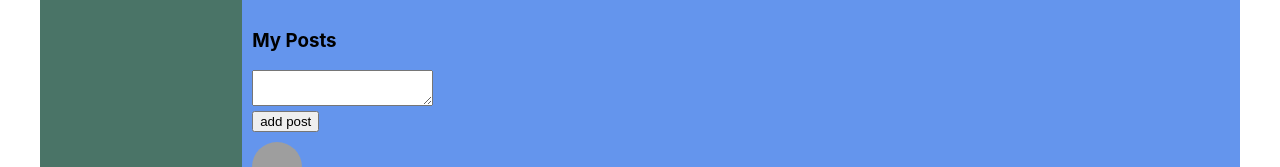
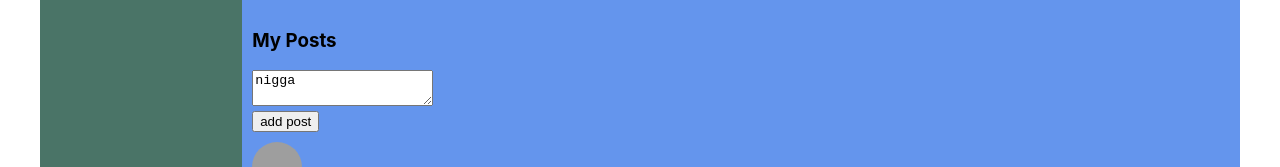
Before and after one commit to monrit/reactSamurai, a React (Create React App) app: page /profile in a window 1280 px wide. Shown: the part 554-721 px from the top of the page. Built offline with nearby package versions, Linux system fonts and the light colour scheme; grey boxes are pictures that could not be loaded.

Commit message:
fix textarea clear

```diff
--- a/src/components/Profile/MyPosts/MyPosts.jsx
+++ b/src/components/Profile/MyPosts/MyPosts.jsx
@@ -16,7 +16,7 @@ function MyPosts(props) {
         <div className={style.postsBlock}>
             <h3>My Posts</h3>
             <div>
-                <textarea ref={text}></textarea>
+                <textarea ref={text} value="nigga"/>
             </div>
             <div>
                 <button onClick={asyaILoveYou}>add post</button>
--- a/src/render.js
+++ b/src/render.js
@@ -4,8 +4,8 @@ import './index.css';
 import App from './App';
 import { addPost } from './redux/state';
 
+const root = ReactDOM.createRoot(document.getElementById('root'));
 export let renderEntireTree = (state) => {
-  const root = ReactDOM.createRoot(document.getElementById('root'));
   root.render(
     <React.StrictMode>
       <App state={state} addPost={addPost} />
```
